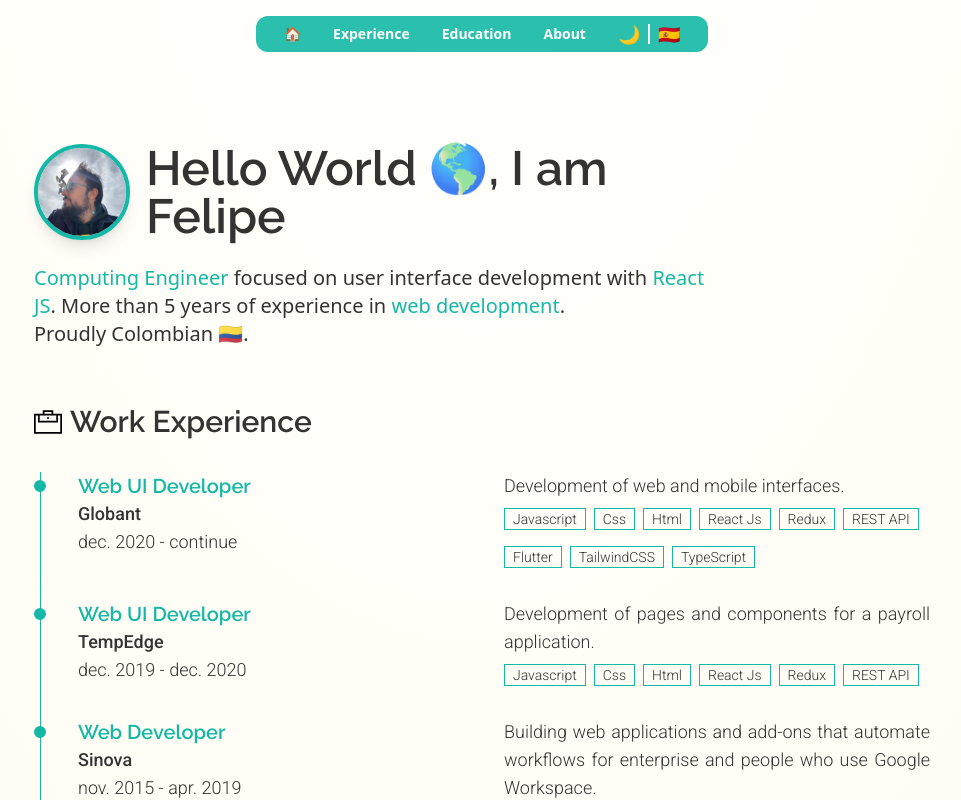
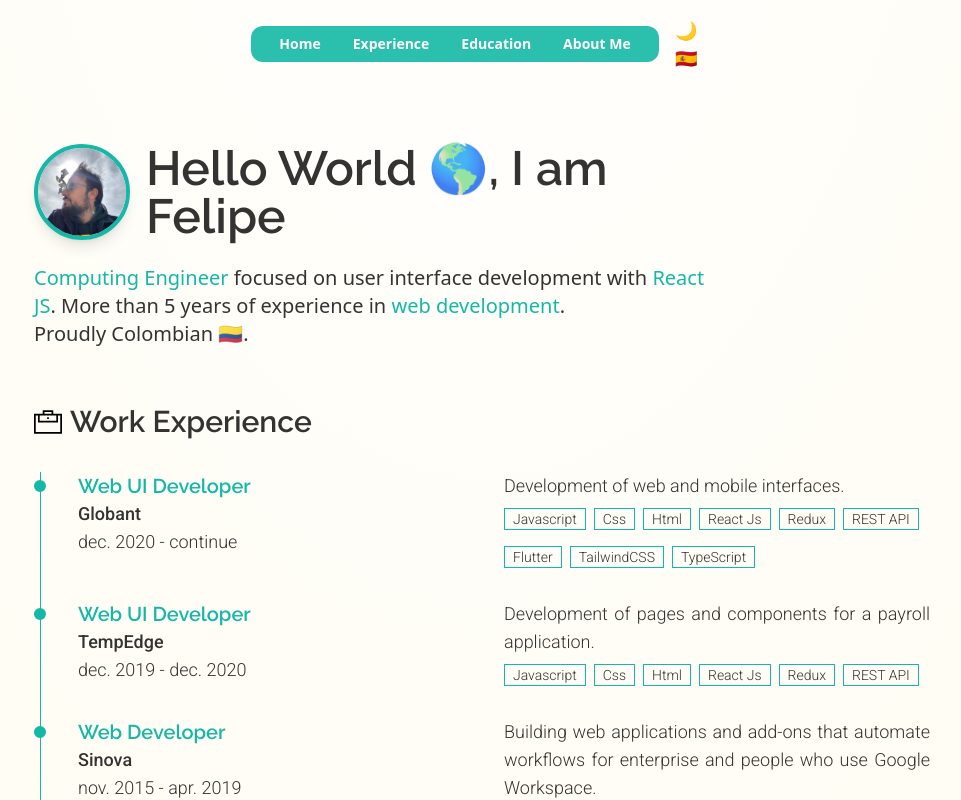
Before and after one commit to FelipeAndresLopez/felipeandreslopez-dev, a React (Vite) app: page / in a window 1280 px wide. Shown: the top 800 px of the page, without its empty margins (158-1119 px from the left). Built offline with nearby package versions, Linux system fonts and the light colour scheme.

Commit message:
fix dark mode and improve navigation bar

```diff
--- a/src/App.tsx
+++ b/src/App.tsx
@@ -39,7 +39,7 @@ export const App: React.FC = () => {
       <IntlProvider messages={translations} locale={USER_LANGUAGE} defaultLocale={USER_LANGUAGE}>
         <div className='top-0 bottom-0 min-h-screen w-full bg-[radial-gradient(ellipse_80%_80%_at_50%_-20%,rgb(255,255,255),rgb(255,252,240))] dark:bg-[radial-gradient(ellipse_80%_80%_at_50%_-20%,rgb(34,126,168),rgb(0,42,61))]'>
           <Header />
-          <main className='px-8 sm:px-0 py-16 md:pt-36 scroll-m-20 w-full mx-auto lg:max-w-4xl md:max-w-2xl flex flex-col gap-8'>
+          <main className='px-8 sm:px-0 py-20 md:pt-36 scroll-m-20 w-full mx-auto lg:max-w-4xl md:max-w-2xl flex flex-col gap-8'>
             <Home />
             <Experience workExperiences={workExperiences} />
             <Education educationTitles={educationTitles} />
--- a/src/components/Header/Header.tsx
+++ b/src/components/Header/Header.tsx
@@ -12,9 +12,9 @@ import { LANGUAGES, THEMES } from '@/const'
 const menuItems = [
   {
     id: '1',
-    name: '🏠',
+    name: 'Home',
     url: './#inicio',
-    translationId: '🏠'
+    translationId: 'menu.item.home'
   },
   {
     id: '2',
@@ -42,7 +42,6 @@ export const Header: React.FC = () => {
 
   const handleThemeToggle = (): void => {
     setTheme(theme === THEMES.LIGHT ? THEMES.DARK : THEMES.LIGHT)
-    document.documentElement.classList.toggle(THEMES.DARK)
   }
 
   const handleLanguageToggle = (): void => {
@@ -65,20 +64,19 @@ export const Header: React.FC = () => {
           </a>
         ))}
 
-        <div className='mx-2 sm:mx-4 flex' >
+      </nav>
+      <div className='mx-2 sm:mx-4 mt-4 flex flex-col fixed sm:relative bottom-0 right-0' >
         <button type="button" onClick={handleThemeToggle}>
           <p className='text-lg'>
             {theme === THEMES.LIGHT ? '🌙' : '☀️'}
           </p>
         </button>
-          <div className='border m-2 border-primary-dm dark:border-secondary-dm h-5' />
         <button type="button" onClick={handleLanguageToggle}>
           <p className='text-lg'>
             {language === LANGUAGES.SPANISH ? '🇺🇸' : '🇪🇸'}
           </p>
         </button>
       </div>
-      </nav>
     </header>
   )
 }
--- a/src/context/theme.tsx
+++ b/src/context/theme.tsx
@@ -2,7 +2,7 @@
 import { createContext, useState } from 'react'
 
 // const
-import { USER_THEME } from '@/const'
+import { THEMES, USER_THEME } from '@/const'
 
 // types
 import { type ThemeContextType, type ThemeType } from '@/types'
@@ -20,6 +20,7 @@ interface Props {
 
 export const ThemeProvider: React.FC<Props> = ({ children }) => {
   const [theme, setTheme] = useState<ThemeType>(USER_THEME)
+  document.documentElement.classList[theme === THEMES.DARK ? 'add' : 'remove']('dark')
   return (
     <ThemeContext.Provider value={{ theme, setTheme }}>
       {children}
--- a/src/lang/en-US.json
+++ b/src/lang/en-US.json
@@ -1,6 +1,6 @@
 {
   "menu.item.home": "Home",
-  "menu.item.about.me": "About",
+  "menu.item.about.me": "About Me",
   "menu.item.education": "Education",
   "menu.item.experience": "Experience",
   "home.title": "Hello World 🌎, I am Felipe",
```
Lines whose indentation alone changed are shown as unchanged.
